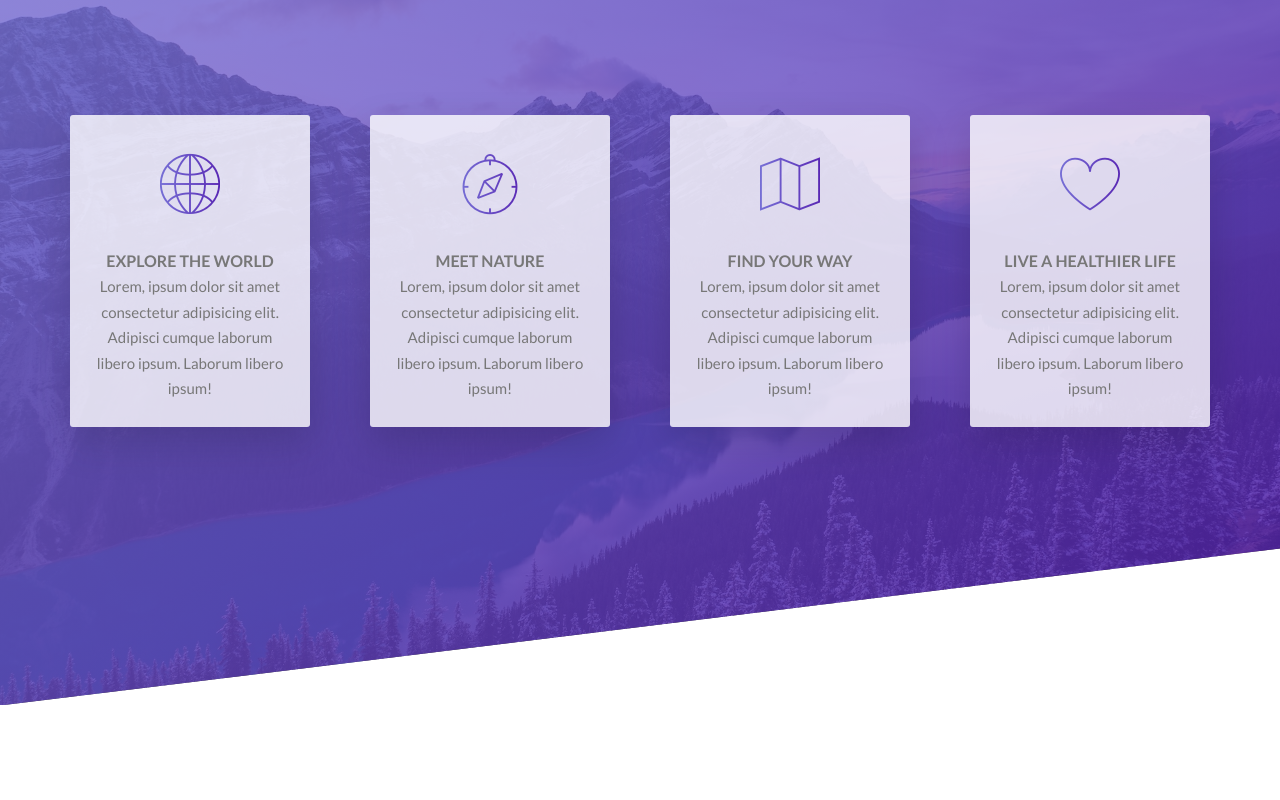
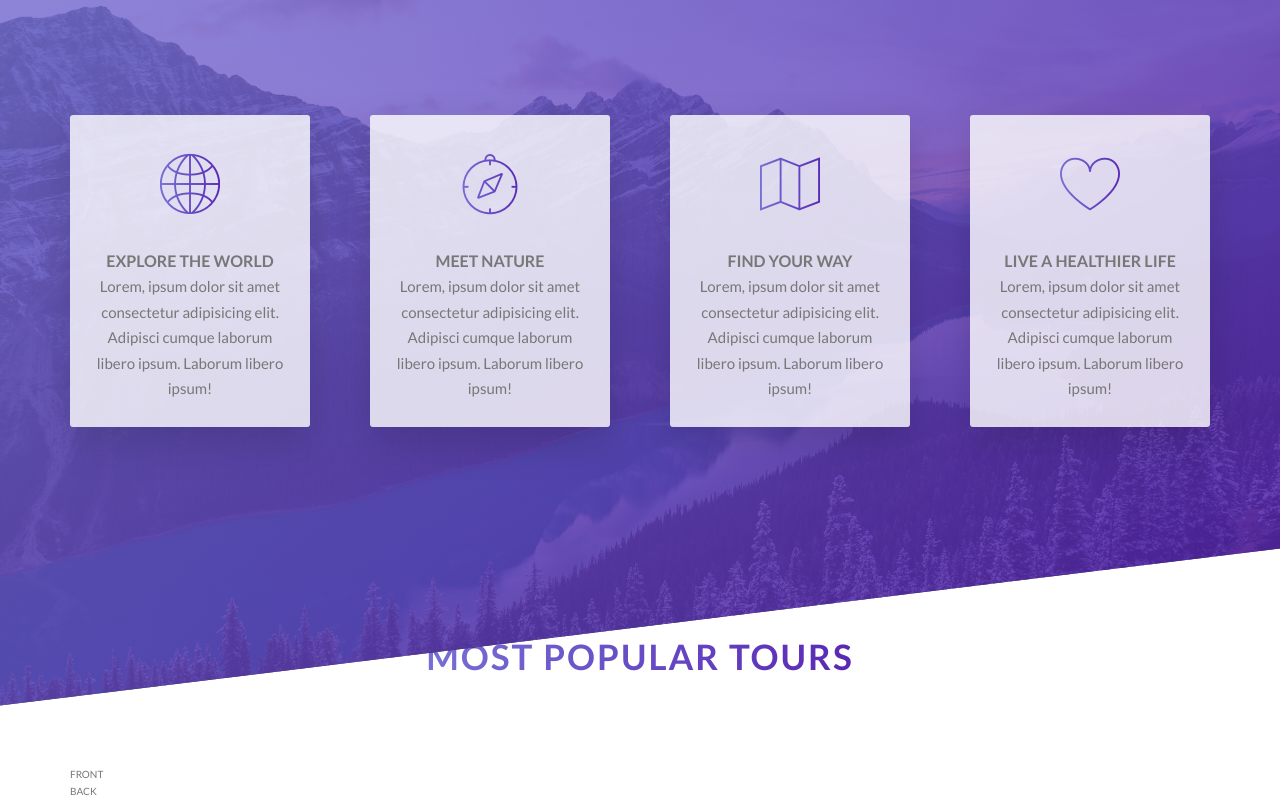
Before and after one commit to diegodulval/natours-css-demo, a website: page index.html in a window 1280 px wide. Shown: the part 1563-2363 px from the top of the page. Before the commit the page ends 2268 px from the top, so only its background shows below. Drawn offline with Linux system fonts and the light colour scheme.

Commit message:
Created matkup of section tours

```diff
--- a/index.html
+++ b/index.html
@@ -118,6 +118,30 @@
         </div>
 
     </section>
+
+    <section class="section-tours">
+        <div class="u-center-text u-margin-bottom-big">
+            <h2 class="heading-secondary">
+                Most popular tours
+            </h2>
+        </div>
+        <div class="row">
+            <div class="col-1-of-3">
+                <div class="card">
+                    <div class="card__side card__side--front">
+                        FRONT
+                    </div>
+                    <div class="card__side card__side--back card__side--back-1">
+                        BACK
+                    </div>
+                </div>
+            </div>
+            <div class="col-1-of-3">
+            </div>
+            <div class="col-1-of-3">
+            </div>
+        </div>
+    </section>
 </body>
 
 </html>
```
